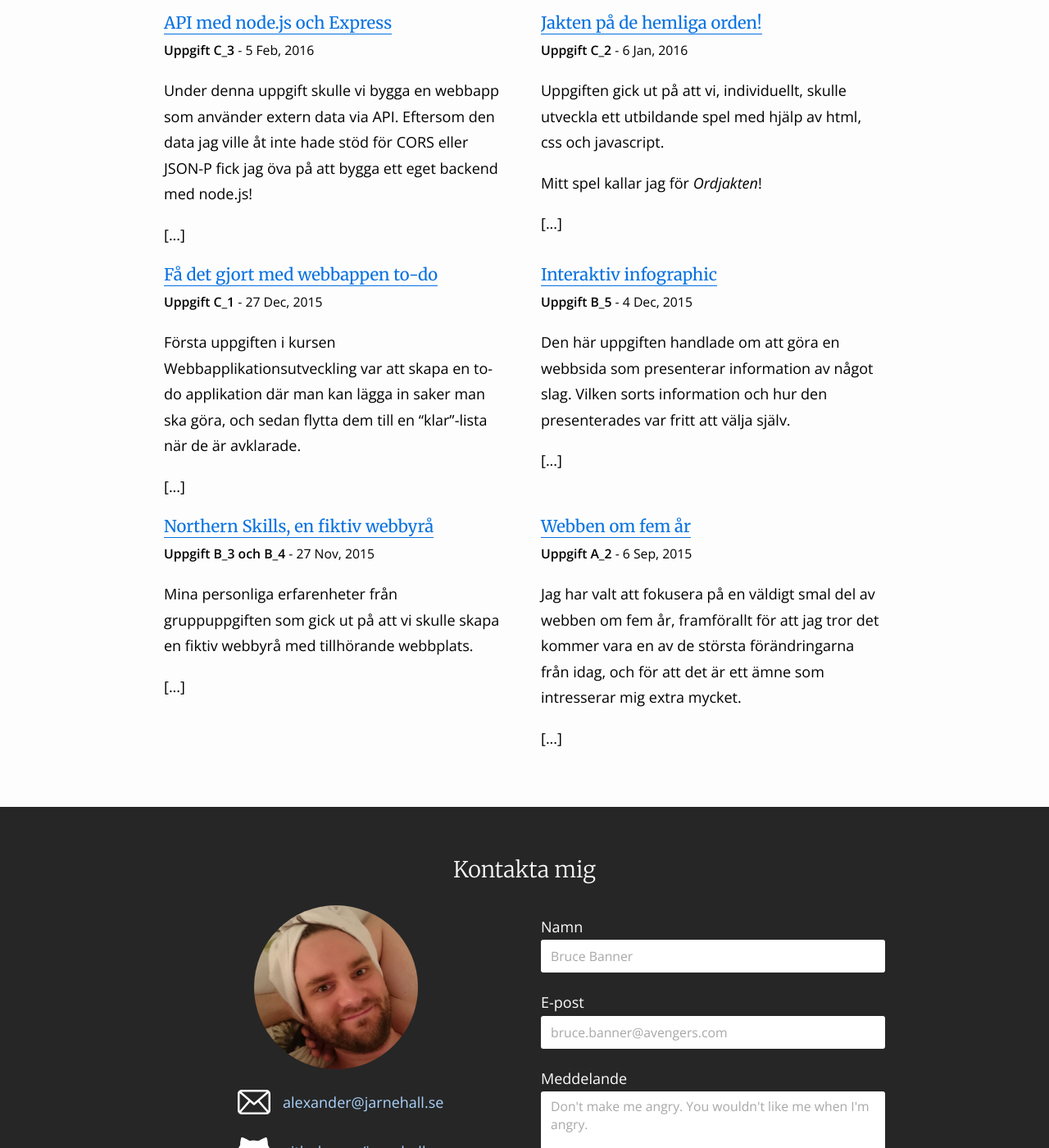
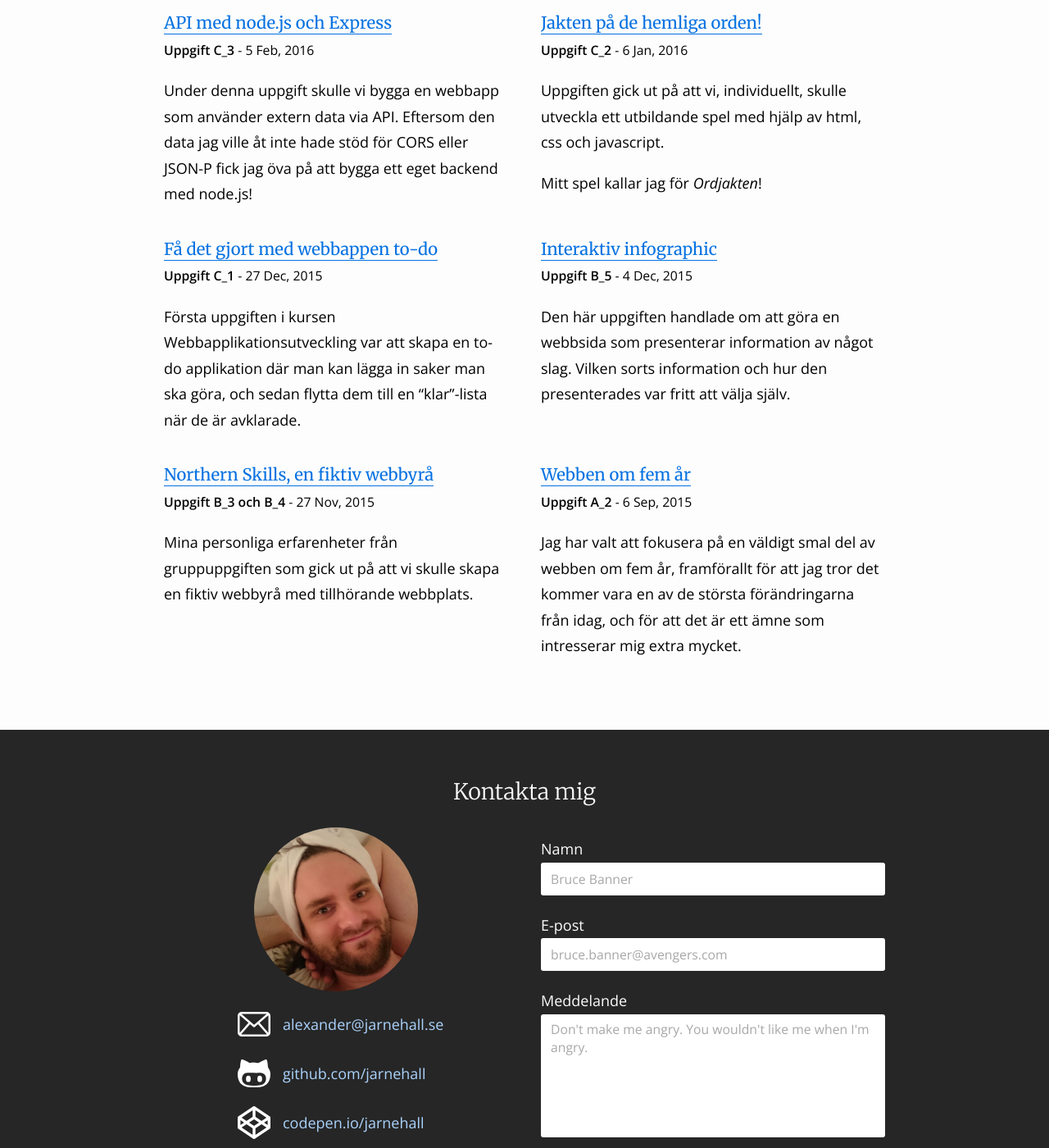
Before and after one commit to Jarnehall/jarnehall.github.io, a Jekyll site: the page built from index.html, in a window 1280 px wide and 1400 px high, scrolled down 929 px. Shown: the whole window at 82% size. Built offline with Jekyll 4.4.1, drawn with Linux system fonts in a browser that asks for light colours.

Commit message:
reverted last update, did not work so well...

```diff
--- a/index.html
+++ b/index.html
@@ -9,7 +9,7 @@ layout: one-page
                 <a class="post-link" href="{{ post.url | prepend: site.baseurl }}">{{ post.title }}</a>
             </h3>
             <span class="post-meta"><strong>{{ post.assignment }}</strong> - {{ post.date | date: "%-d %b, %Y" }}</span>
-            {{ post.excerpt }} [...]
+            {{ post.excerpt }}
         </li>
     {% endfor %}
 </ul>
```
